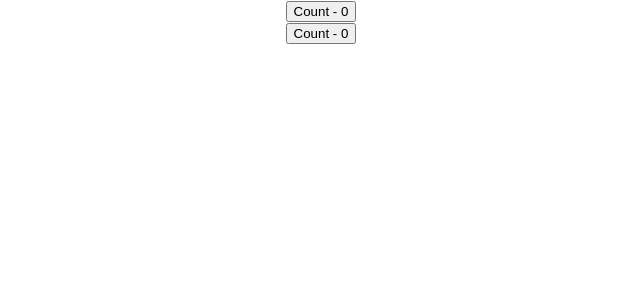
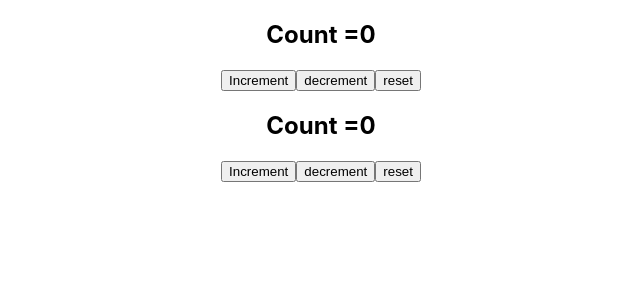
Before and after one commit to ginow/react-codevolution, a React (Create React App) app in the folder state-hook/: page / in a window 1280 px wide. Shown: the top 300 px of the page, without its empty margins (319-959 px from the left). Built offline with nearby package versions, Linux system fonts and the light colour scheme.

Commit message:
Custom Hook: another example

```diff
--- a/state-hook/src/App.js
+++ b/state-hook/src/App.js
@@ -1,15 +1,15 @@
 import React from 'react'
 import './App.css';
-import DocTitleOne from './components/DocTitleOne';
-import DocTitleTwo from './components/DocTitleTwo';
+import CounterOneForHook from './components/CounterOneForHook';
+import CounterTwoForHook from './components/CounterTwoForHook';
 
 export const CountContext = React.createContext()
 
 function App() {
   return (
     <div className='App'>
-      <DocTitleOne></DocTitleOne>
-      <DocTitleTwo></DocTitleTwo>
+      <CounterOneForHook></CounterOneForHook>
+      <CounterTwoForHook></CounterTwoForHook>
     </div>
   );
 }
--- /dev/null
+++ b/state-hook/src/components/CounterOneForHook.js
@@ -0,0 +1,16 @@
+import React, { useState } from 'react'
+import useCounter from './hooks/useCounter'
+
+function CounterOneForHook() {
+    const [count, increment, decrement, reset] = useCounter()
+    return (
+        <div>
+            <h2>Count ={count}</h2>
+            <button onClick={increment}>Increment</button>
+            <button onClick={decrement}>decrement</button>
+            <button onClick={reset}>reset</button>
+        </div>
+    )
+}
+
+export default CounterOneForHook
--- /dev/null
+++ b/state-hook/src/components/CounterTwoForHook.js
@@ -0,0 +1,17 @@
+import React from 'react'
+import useCounter from './hooks/useCounter'
+
+function CounterTwoForHook() {
+    const [count, increment, decrement, reset] = useCounter()
+
+    return (
+        <div>
+            <h2>Count ={count}</h2>
+            <button onClick={increment}>Increment</button>
+            <button onClick={decrement}>decrement</button>
+            <button onClick={reset}>reset</button>
+        </div>
+    )
+}
+
+export default CounterTwoForHook
--- /dev/null
+++ b/state-hook/src/components/hooks/useCounter.js
@@ -0,0 +1,19 @@
+import { useState } from 'react'
+
+function useCounter() {
+
+    const [count, setCount] = useState(0)
+    const increment = () => {
+        setCount(prevCount => prevCount + 1)
+    }
+    const decrement = () => {
+        setCount(prevCount => prevCount - 1)
+    }
+    const reset = () => {
+        setCount(0)
+    }
+
+    return [count, increment, decrement, reset]
+}
+
+export default useCounter
```
